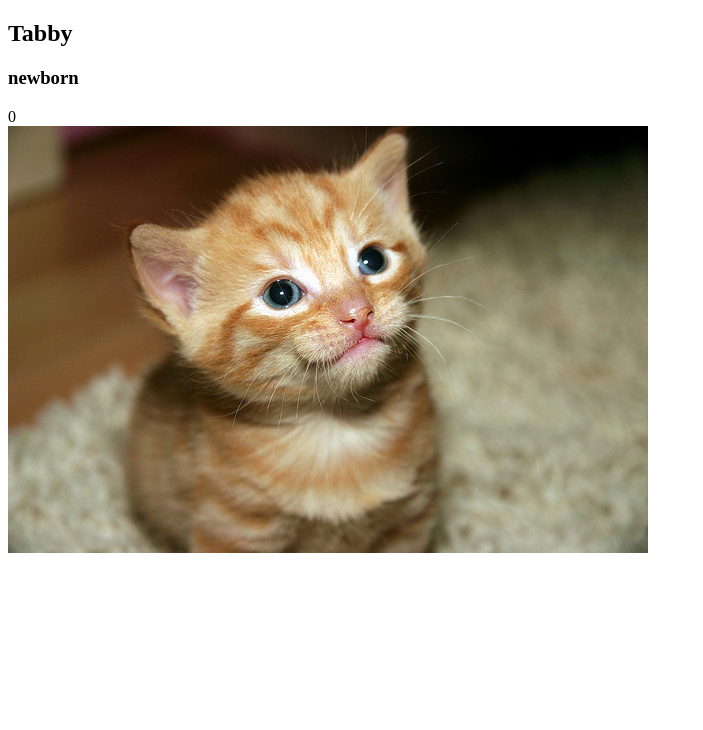
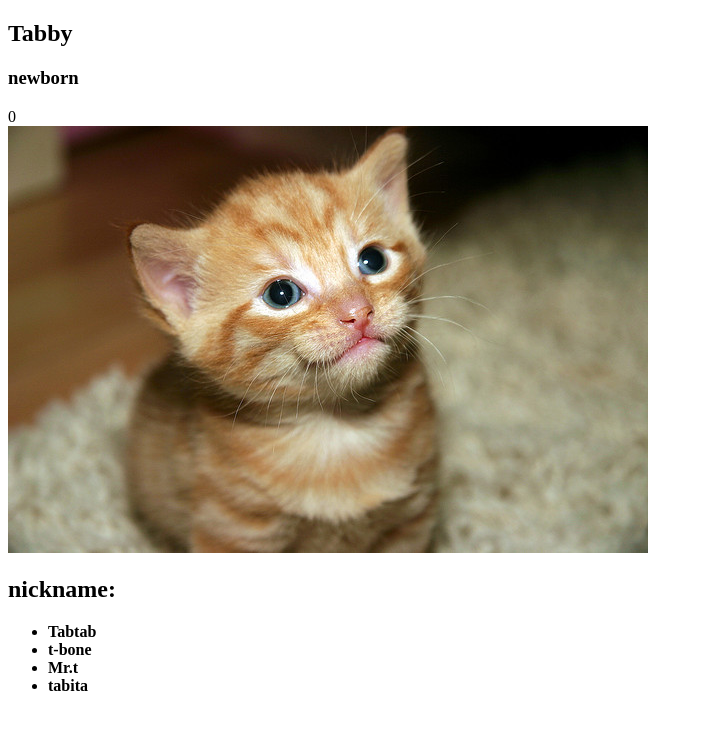
Before and after one commit to nadiaalshezawy/cat-clicker-level, a plain HTML site: page index.html in a window 1280 px wide. Shown: the whole page, without its empty margins (0-703 px from the left). Drawn offline with Linux system fonts and the light colour scheme.

Commit message:
nick name binding

```diff
--- a/index.html
+++ b/index.html
@@ -12,7 +12,12 @@
         <h3 data-bind="text: level"></h3>
         <div data-bind="text: clickCount"></div>
         <img  src="" alt="cute cat" data-bind="click: incrementCounter, attr :{src:imgSrc}">
-
+        <h2>nickname:</h2>
+        <ul data-bind="foreach: nickname">
+            <li>
+                <b data-bind="text: $data"></b>
+            </li>
+        </ul>
     </div>
     <script src="js/lib/knockout-3.2.0.js"></script>
     <script src="js/app.js"></script>
--- a/js/app.js
+++ b/js/app.js
@@ -5,6 +5,7 @@ var ViewModel = function(){
 
   this.imgSrc = ko.observable('img/434164568_fea0ad4013_z.jpg');
   this.imgAttribtution =ko.observable('https://www.flickr.com/photos/big');
+  this.nickname=ko.observableArray(['Tabtab','t-bone','Mr.t','tabita']);
   this.incrementCounter = function() {
     this.clickCount(this.clickCount() +1);
     if(this.clickCount()<10)
```
